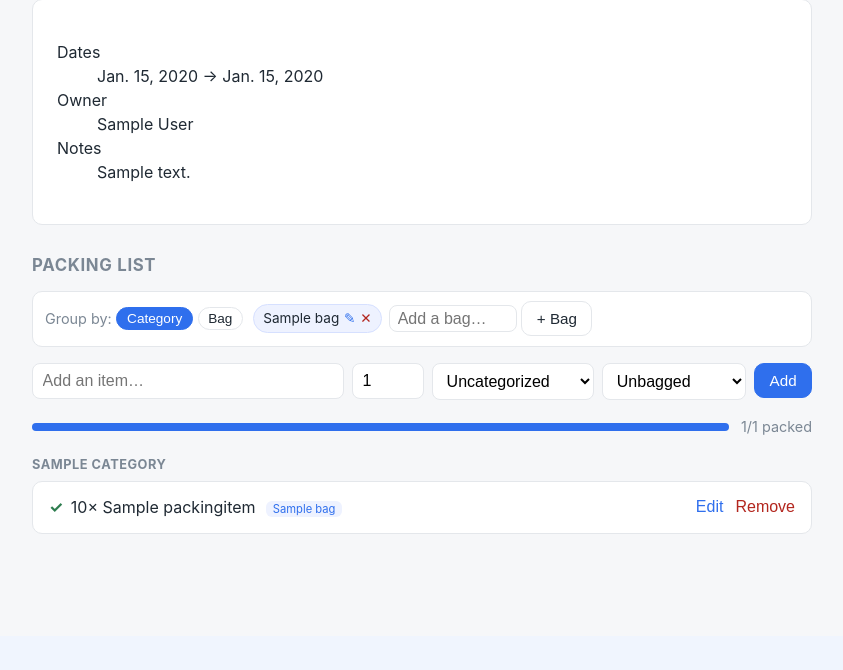
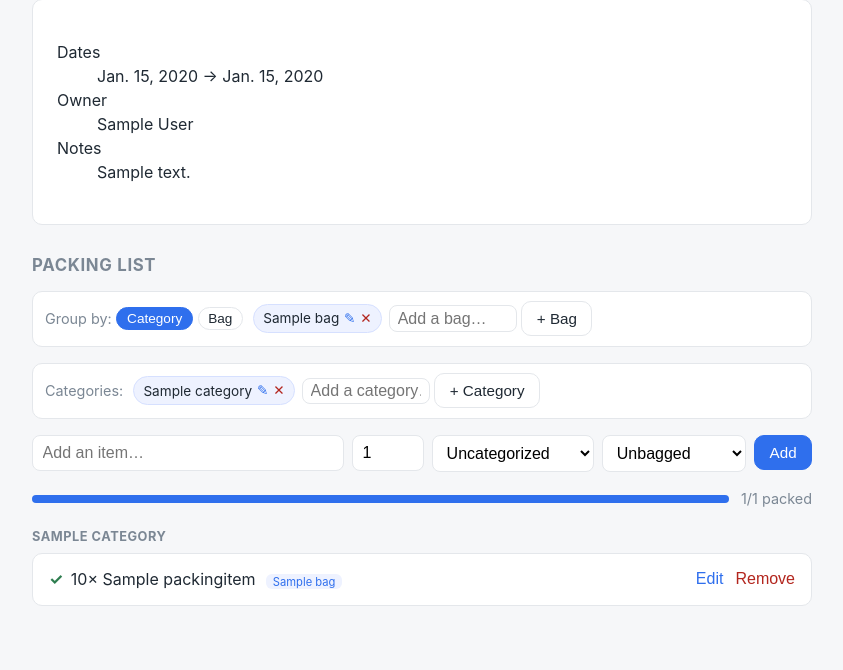
Before and after one commit to lunasofia/inventory-app, a Django app: page /trips/1/ in a window 1280 px wide. Shown: the part 164-834 px from the top of the page, without its empty margins (218-1061 px from the left). Before the commit the page ends 698 px from the top, so only its background shows below. Run offline with Django 5.2, Linux system fonts and the light colour scheme; a user stored in the database is signed in; tables that the repository leaves empty hold one stand-in row (values such as "Sample post").

Commit message:
Add category management (add / rename / delete)
Let users manage their own (global) categories instead of only via admin:

- Categories panel on the planning view (quick-add, rename inline, delete) and
  a /categories/ manager page linked from Profile
- Add dedupes case-insensitively; rename enforces case-insensitive uniqueness
  and preserves item associations (the clean fix for a misspelling)
- Delete uses the existing SET_NULL FKs, so items across all trips + template
  entries become Uncategorized (never deleted); the delete confirm shows the
  usage count
- HTMX endpoints (category_add/rename/chip/delete) re-render the planning region
  on the planning view (dropdowns refresh) and just the panel on the manager page
- Reuses catalog.Category — no schema change
- 12 pytest cases (tests/test_categories.py); manual-tests.md updated

Scoped per discussion: no category control in packing mode (it stays
check-off-only; editing-while-packing remains the deferred enhancement).

Co-Authored-By: Claude Opus 4.8 (1M context) <noreply@anthropic.com>

```diff
--- a/templates/accounts/profile.html
+++ b/templates/accounts/profile.html
@@ -9,5 +9,6 @@
     {{ form.as_p }}
     <button type="submit" class="btn primary">Save</button>
   </form>
+  <p class="muted" style="margin-top:1rem"><a href="{% url 'category_manage' %}">Manage categories</a></p>
 </div>
 {% endblock %}
--- /dev/null
+++ b/templates/trips/_categories.html
@@ -0,0 +1,15 @@
+<div id="categories" class="bags-bar">
+  <span class="muted">Categories:</span>
+  <div class="bags-list">
+    {% for c in cats %}
+      {% include 'trips/_category_chip.html' with cat=c.cat usage=c.usage %}
+    {% endfor %}
+    <form class="add-bag-form" hx-post="{% url 'category_add' %}"
+          hx-target="{{ cat_target }}" hx-swap="outerHTML">
+      {% if cat_trip %}<input type="hidden" name="trip" value="{{ cat_trip.pk }}">{% endif %}
+      {{ cat_add_form.name }}
+      <button class="btn" type="submit">+ Category</button>
+    </form>
+  </div>
+  {% if cat_add_form.errors %}<p class="field-error">{{ cat_add_form.name.errors.0 }}</p>{% endif %}
+</div>
--- /dev/null
+++ b/templates/trips/_category_chip.html
@@ -0,0 +1,11 @@
+<span class="bag-chip" id="cat-chip-{{ cat.pk }}">
+  <span class="bag-chip-name">{{ cat.name }}</span>
+  <button class="linkbtn" type="button" title="Rename"
+          hx-get="{% url 'category_rename' cat.pk %}{% if cat_trip %}?trip={{ cat_trip.pk }}{% endif %}"
+          hx-target="#cat-chip-{{ cat.pk }}" hx-swap="outerHTML">✎</button>
+  <button class="linkbtn danger" type="button" title="Delete"
+          hx-post="{% url 'category_delete' cat.pk %}"
+          {% if cat_trip %}hx-vals='{"trip": "{{ cat_trip.pk }}"}'{% endif %}
+          hx-target="{{ cat_target }}" hx-swap="outerHTML"
+          hx-confirm="Delete &quot;{{ cat.name }}&quot;? It's used by {{ usage }} item{{ usage|pluralize }} across your trips and templates — they'll become Uncategorized.">✕</button>
+</span>
--- a/templates/trips/_planning.html
+++ b/templates/trips/_planning.html
@@ -1,5 +1,6 @@
 <div id="planning">
   {% include 'trips/_bags_bar.html' %}
+  {% if can_edit %}{% include 'trips/_categories.html' %}{% endif %}
 
   {% if can_edit %}
     <form id="add-item-form" class="add-item"
--- a/trips/forms.py
+++ b/trips/forms.py
@@ -133,6 +133,30 @@ class PackingItemForm(forms.ModelForm):
         return qty
 
 
+class CategoryForm(forms.ModelForm):
+    """Add/rename a category. Rename enforces case-insensitive uniqueness per
+    owner; add dedupes by reusing an existing same-name category (in the view)."""
+
+    class Meta:
+        model = Category
+        fields = ('name',)
+        widgets = {'name': forms.TextInput(attrs={'placeholder': 'Add a category…', 'autocomplete': 'off'})}
+
+    def __init__(self, *args, owner=None, **kwargs):
+        super().__init__(*args, **kwargs)
+        self.owner = owner
+
+    def clean_name(self):
+        name = self.cleaned_data['name'].strip()
+        if not name:
+            raise forms.ValidationError('Category name is required.')
+        if self.instance.pk:  # rename: must stay unique
+            dupes = Category.objects.filter(owner=self.owner, name__iexact=name).exclude(pk=self.instance.pk)
+            if dupes.exists():
+                raise forms.ValidationError('You already have a category with that name.')
+        return name
+
+
 class BagForm(forms.ModelForm):
     """Create/rename a bag. Names are unique (case-insensitive) per trip."""
 
--- a/trips/urls.py
+++ b/trips/urls.py
@@ -37,4 +37,10 @@ urlpatterns = [
     path('templates/<int:pk>/items/<int:item_pk>/', views.template_item_row, name='template_item_row'),
     path('templates/<int:pk>/items/<int:item_pk>/edit/', views.template_item_edit, name='template_item_edit'),
     path('templates/<int:pk>/items/<int:item_pk>/delete/', views.template_item_delete, name='template_item_delete'),
+    # Category management
+    path('categories/', views.category_manage, name='category_manage'),
+    path('categories/add/', views.category_add, name='category_add'),
+    path('categories/<int:pk>/', views.category_chip, name='category_chip'),
+    path('categories/<int:pk>/rename/', views.category_rename, name='category_rename'),
+    path('categories/<int:pk>/delete/', views.category_delete, name='category_delete'),
 ]
--- a/trips/views.py
+++ b/trips/views.py
@@ -10,6 +10,7 @@ from catalog.models import Category, Condition, Item
 
 from .forms import (
     BagForm,
+    CategoryForm,
     PackingItemForm,
     TemplateForm,
     TemplateItemForm,
@@ -188,9 +189,32 @@ def trip_delete(request, pk):
 
 # --- packing-list items (planning view) ------------------------------------
 
-def _planning_context(request, trip, permission, add_form=None, bag_form=None):
+def _category_usage(category):
+    """How many packing items + template items reference this category."""
+    return (
+        PackingItem.objects.filter(category=category).count()
+        + TemplateItem.objects.filter(category=category).count()
+    )
+
+
+def _categories_panel(request, trip=None, cat_add_form=None):
+    """Context for the reusable category-manager panel. `trip` present => the
+    panel lives on the planning view and controls re-render the planning region."""
+    cats = [
+        {'cat': c, 'usage': _category_usage(c)}
+        for c in Category.objects.filter(owner=request.user)
+    ]
+    return {
+        'cats': cats,
+        'cat_add_form': cat_add_form if cat_add_form is not None else CategoryForm(owner=request.user),
+        'cat_target': '#planning' if trip is not None else '#categories',
+        'cat_trip': trip,
+    }
+
+
+def _planning_context(request, trip, permission, add_form=None, bag_form=None, cat_add_form=None):
     mode = _group_mode(request, trip)
-    return {
+    context = {
         'trip': trip,
         'permission': permission,
         'can_edit': permission in ('owner', 'edit'),
@@ -201,11 +225,14 @@ def _planning_context(request, trip, permission, add_form=None, bag_form=None):
         else PackingItemForm(owner=request.user, trip=trip),
         'bag_form': bag_form if bag_form is not None else BagForm(trip=trip),
     }
+    context.update(_categories_panel(request, trip, cat_add_form))
+    return context
 
 
-def _render_planning(request, trip, permission, add_form=None, bag_form=None, status=200):
+def _render_planning(request, trip, permission, add_form=None, bag_form=None,
+                     cat_add_form=None, status=200):
     """Render the swappable #planning region (bags bar + add form + grouped list)."""
-    context = _planning_context(request, trip, permission, add_form, bag_form)
+    context = _planning_context(request, trip, permission, add_form, bag_form, cat_add_form)
     return render(request, 'trips/_planning.html', context, status=status)
 
 
@@ -589,6 +616,87 @@ def template_diff(request, pk):
     })
 
 
+# --- category management -----------------------------------------------------
+
+def _opt_trip(request):
+    """Optional trip context for category endpoints: present when the panel is
+    used on the planning view (controls then re-render the planning region)."""
+    tid = request.POST.get('trip') or request.GET.get('trip')
+    if not tid:
+        return None, None
+    return _get_trip_or_404(request.user, tid, require_edit=True)
+
+
+def _category_chip_ctx(request, category, trip):
+    return {
+        'cat': category,
+        'usage': _category_usage(category),
+        'cat_target': '#planning' if trip is not None else '#categories',
+        'cat_trip': trip,
+    }
+
+
+def _render_after_category(request, trip, cat_add_form=None):
+    if trip is not None:
+        return _render_planning(request, trip, trip.permission_for(request.user),
+                                cat_add_form=cat_add_form)
+    return render(request, 'trips/_categories.html',
+                  _categories_panel(request, None, cat_add_form))
+
+
+@login_required
+def category_manage(request):
+    return render(request, 'trips/category_manage.html', _categories_panel(request, None))
+
+
+@login_required
+@require_POST
+def category_add(request):
+    trip, _ = _opt_trip(request)
+    form = CategoryForm(request.POST, owner=request.user)
+    if form.is_valid():
+        name = form.cleaned_data['name']
+        # Reuse an existing same-name category (case-insensitive) instead of duplicating.
+        if not Category.objects.filter(owner=request.user, name__iexact=name).exists():
+            Category.objects.create(owner=request.user, name=name)
+        return _render_after_category(request, trip)
+    return _render_after_category(request, trip, cat_add_form=form)
+
+
+@login_required
+def category_rename(request, pk):
+    trip, _ = _opt_trip(request)
+    category = get_object_or_404(Category, pk=pk, owner=request.user)
+    if request.method == 'POST':
+        form = CategoryForm(request.POST, instance=category, owner=request.user)
+        if form.is_valid():
+            form.save()
+            return _render_after_category(request, trip)
+        ctx = _category_chip_ctx(request, category, trip)
+        ctx['form'] = form
+        return render(request, 'trips/_category_edit_chip.html', ctx)
+    ctx = _category_chip_ctx(request, category, trip)
+    ctx['form'] = CategoryForm(instance=category, owner=request.user)
+    return render(request, 'trips/_category_edit_chip.html', ctx)
+
+
+@login_required
+def category_chip(request, pk):
+    """Display chip (used to cancel an inline rename)."""
+    trip, _ = _opt_trip(request)
+    category = get_object_or_404(Category, pk=pk, owner=request.user)
+    return render(request, 'trips/_category_chip.html', _category_chip_ctx(request, category, trip))
+
+
+@login_required
+@require_POST
+def category_delete(request, pk):
+    trip, _ = _opt_trip(request)
+    category = get_object_or_404(Category, pk=pk, owner=request.user)
+    category.delete()  # FKs are SET_NULL -> items everywhere become Uncategorized
+    return _render_after_category(request, trip)
+
+
 @login_required
 def item_row(request, pk, item_pk):
     """Return a single item's display row (used to cancel an inline edit)."""
```
Also changed, not shown: docs/manual-tests.md (+33 -3 lines), templates/trips/_category_edit_chip.html (added, +12 -0 lines), templates/trips/category_manage.html (added, +8 -0 lines), tests/test_categories.py (added, +110 -0 lines).
